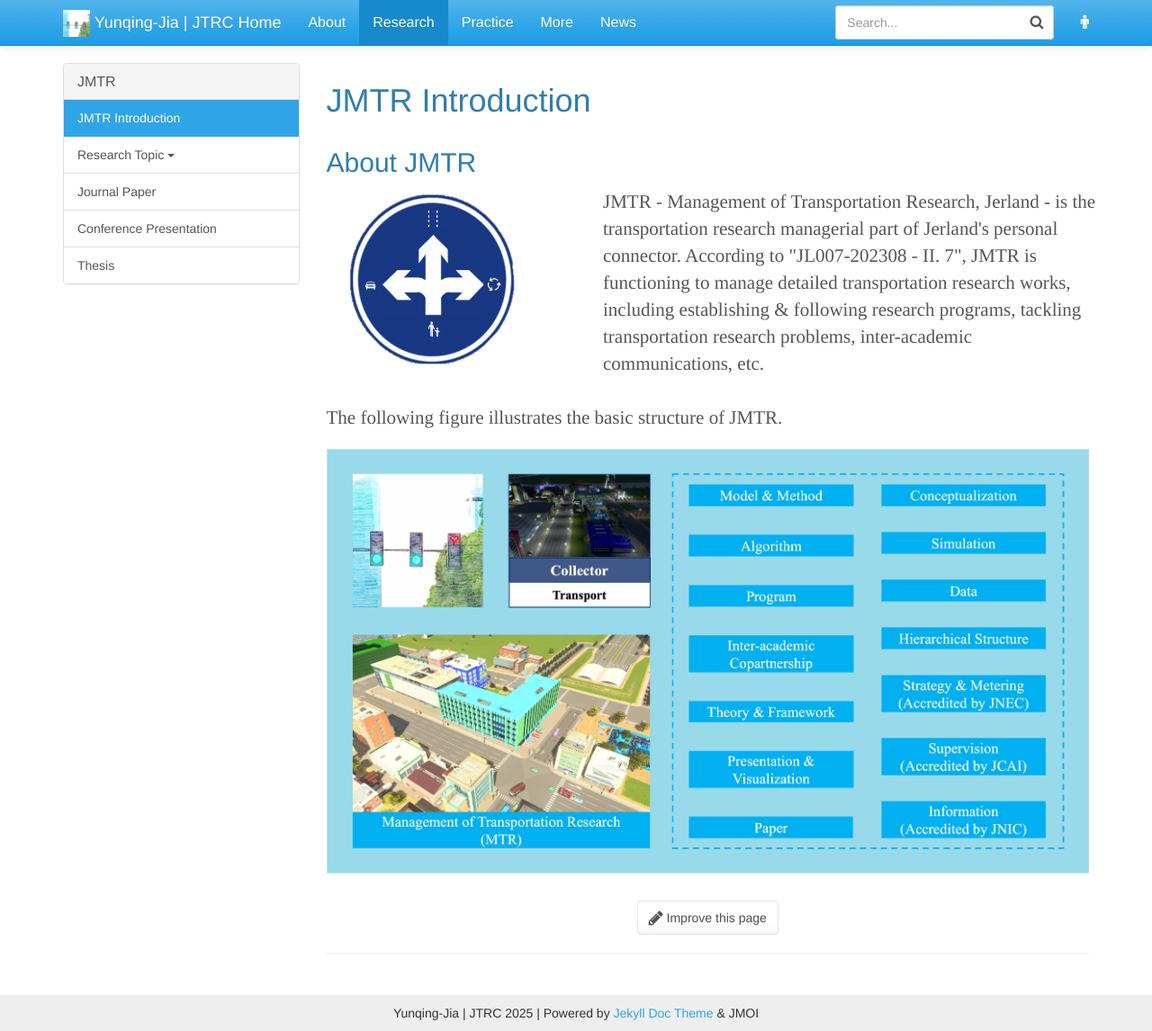
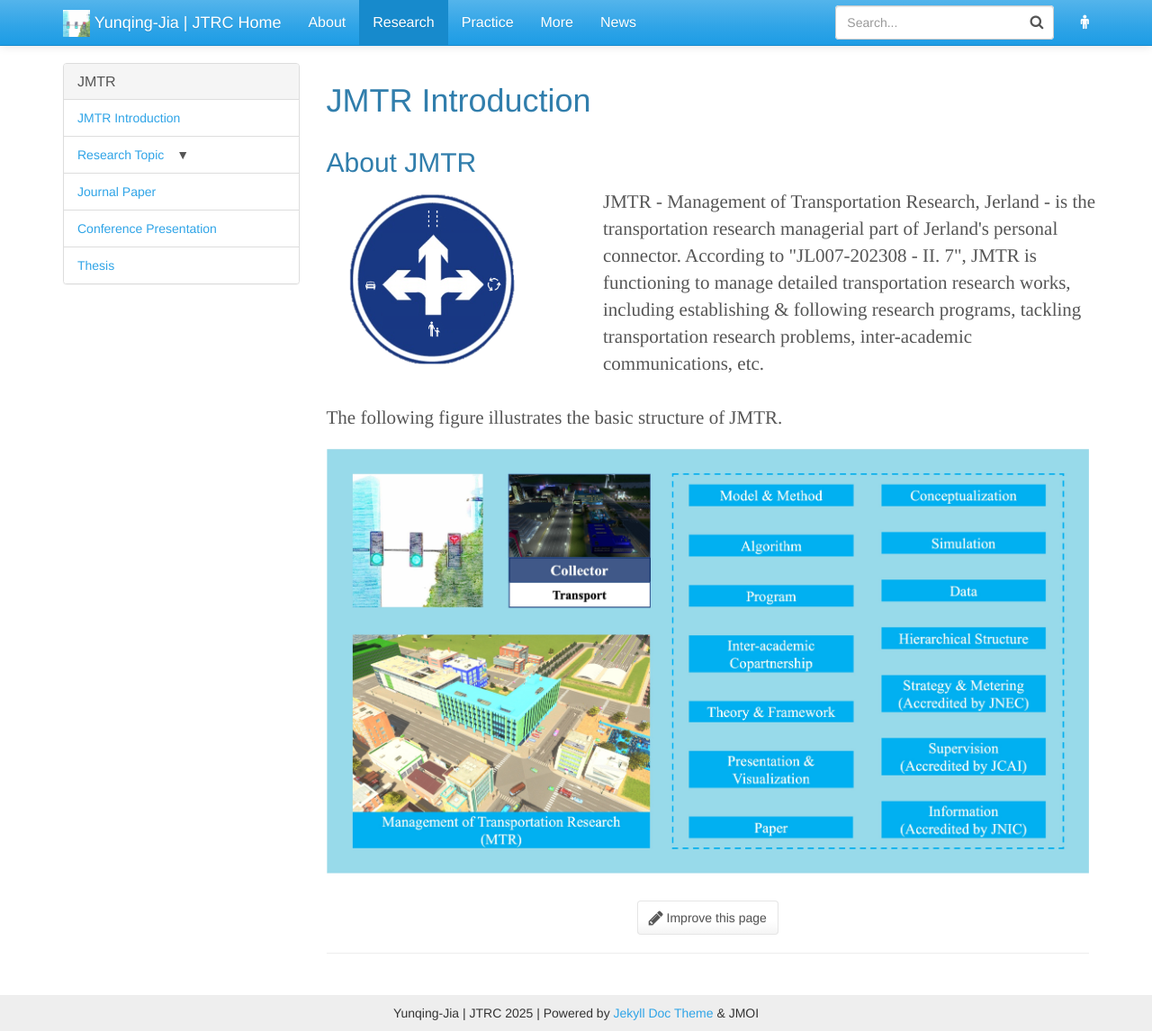
Before and after one commit to Yunqing-Jia/JTRC, a Jekyll site: the page built from _jmtr/index.md, in a window 1280 px wide and 1146 px high. Shown: the whole window at 90% size. Built offline with Jekyll 4.4.1, drawn with Linux system fonts in a browser that asks for light colours.

Commit message:
Update jmtr_nav.html

```diff
--- a/_includes/jmtr_nav.html
+++ b/_includes/jmtr_nav.html
@@ -3,7 +3,7 @@
     <div class="panel panel-default">
       <div class="panel-heading">
         <h4 class="panel-title">
-          <a role="button" data-toggle="collapse" data-parent="#accordion" href="#collapse-{{forloop.index}}" aria-expanded="false" aria-controls="collapse-{{forloop.index}}">
+          <a role="button" data-toggle="collapse" data-parent="#accordion" href="#collapse-{{ forloop.index }}" aria-expanded="false" aria-controls="collapse-{{ forloop.index }}">
             {{ section.title }}
           </a>
         </h4>
@@ -25,54 +25,56 @@
         {%- endif -%}
       {%- endfor -%}
 
-      <div class="panel-collapse{% if collapsed %} collapse{% endif %}" id="collapse-{{forloop.index}}" role="tabpanel" aria-label="Side Navigation">
+      <div class="panel-collapse{% if collapsed %} collapse{% endif %}" id="collapse-{{ forloop.index }}" role="tabpanel" aria-label="Side Navigation">
         <div class="list-group">
           {% for item in section.jmtr %}
-            {% assign item_url = item.name | prepend:"/jmtr/" | append:"/" %}
-            {% assign p = site.jmtr | where:"url", item_url | first %}
+            {%- assign item_url = item.name | prepend:"/jmtr/" | append:"/" -%}
+            {%- assign p = site.jmtr | where:"url", item_url | first -%}
+            {%- assign has_sub = item.subpage -%}
+            {%- assign is_expanded = false -%}
+            {%- if page.url == item_url -%}
+              {%- assign is_expanded = true -%}
+            {%- else %}
+              {%- if has_sub %}
+                {%- for sub in item.subpage %}
+                  {%- assign sub_url = sub -%}
+                  {%- if sub_url == page.url %}
+                    {%- assign is_expanded = true -%}
+                  {%- endif -%}
+                {%- endfor -%}
+              {%- endif -%}
+            {%- endif -%}
 
-            {% assign has_sub = item.subpage %}
-            {% assign is_expanded = false %}
-            {% if page.url == item_url %}
-              {% assign is_expanded = true %}
-            {% else %}
-              {% for sub in item.subpage %}
-                {% assign sub_url = sub | prepend:"/jmtr/" | append:"/" %}
-                {% if sub_url == page.url %}
-                  {% assign is_expanded = true %}
-                {% endif %}
-              {% endfor %}
-            {% endif %}
-
-            <a
-              class="list-group-item d-flex justify-content-between align-items-center {% if item_url == page.url %}active{% endif %}"
-              href="{{ p.url | relative_url }}"
+            <!-- title & subpage -->
+            <div class="list-group-item d-flex justify-content-between align-items-center">
+              <!-- title -->
+              <a class="nav-title {% if item_url == page.url %}active{% endif %}" href="{{ p.url | relative_url }}">
+                {{ p.title }}
+              </a>
+              <!-- subpage -->
               {% if has_sub %}
-                data-toggle="sublist"
-                data-target="sublist-{{ forloop.index }}"
+                <span class="toggle-sub" data-target="sublist-{{ forloop.index }}" style="cursor: pointer; margin-left: 10px;">
+                  {% if is_expanded %}
+                    &#9650; <!-- ↑ -->
+                  {% else %}
+                    &#9660; <!-- ↓ -->
+                  {% endif %}
+                </span>
               {% endif %}
-            >
-              {{ p.title }}
-              {% if has_sub %}
-                <span class="caret" style="margin-left: auto;"></span>
-              {% endif %}
-            </a>
+            </div>
 
             {% if has_sub %}
               <div id="sublist-{{ forloop.index }}" class="sublist" style="margin-left: 1em; {% unless is_expanded %}display: none;{% endunless %}">
                 {% for sub in item.subpage %}
-                  {% assign sub_url = sub | prepend:"/jmtr/" | append:"/" %}
-                  {% assign p_sub = site.jmtr | where:"url", sub_url | first %}
-                  <a
-                    class="list-group-item {% if sub_url == page.url %}active{% endif %}"
-                    style="padding-left: 30px;"
-                    href="{{ p_sub.url | relative_url }}"
-                  >
+                  {%- assign sub_url = sub -%}
+                  {%- assign p_sub = site.jmtr | where:"url", sub_url | first -%}
+                  <a class="list-group-item {% if sub_url == page.url %}active{% endif %}" style="padding-left: 30px;" href="{{ p_sub.url | relative_url }}">
                     {{ p_sub.title }}
                   </a>
                 {% endfor %}
               </div>
             {% endif %}
+
           {% endfor %}
         </div>
       </div>
```
